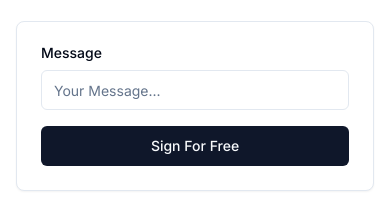
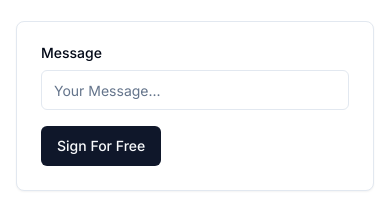
Before and after one commit to Ahmad-Hanki/Portfolio, a Next.js app: page /guestbook in a window 390 px wide. Shown: the part 207-423 px from the top of the page. Built offline with nearby package versions, Linux system fonts and the light colour scheme; no server answers.

Commit message:
kinde auth

```diff
--- a/package.json
+++ b/package.json
@@ -9,6 +9,7 @@
     "lint": "next lint"
   },
   "dependencies": {
+    "@kinde-oss/kinde-auth-nextjs": "^2.2.4",
     "@radix-ui/react-dialog": "^1.0.5",
     "@radix-ui/react-label": "^2.0.2",
     "@radix-ui/react-navigation-menu": "^1.1.4",
--- /dev/null
+++ b/src/app/api/auth/[kindeAuth]/route.ts
@@ -0,0 +1,2 @@
+import {handleAuth} from "@kinde-oss/kinde-auth-nextjs/server";
+export const GET = handleAuth();
--- a/src/app/guestbook/page.tsx
+++ b/src/app/guestbook/page.tsx
@@ -1,45 +1,47 @@
-import { Button } from '@/components/ui/button'
-import { Card, CardHeader } from '@/components/ui/card'
-import { Input } from '@/components/ui/input'
-import { Label } from '@/components/ui/label'
-import React from 'react'
+import { Button } from "@/components/ui/button";
+import { Card, CardHeader } from "@/components/ui/card";
+import { Input } from "@/components/ui/input";
+import { Label } from "@/components/ui/label";
+import { RegisterLink } from "@kinde-oss/kinde-auth-nextjs/components";
+import { getKindeServerSession } from "@kinde-oss/kinde-auth-nextjs/server";
+import React from "react";
 
-function GuestBookForm() {
-    const user = false
+async function GuestBookForm() {
+    const {getUser}= getKindeServerSession();
+    const user = await getUser();
 
   if (user) {
-        return <div>
+    return (
+      <div>
         <h1>Hello</h1>
       </div>
+    );
   }
 
-    return <div className='flex justify-between gap-4 flex-col md:flex-row'>
-        <Input type='text' placeholder='Your Message...'/>
-        <Button>
-            Sign For Free
-        </Button>
+  return (
+    <div className="flex justify-between gap-4 flex-col md:flex-row">
+      <Input type="text" placeholder="Your Message..." />
+      <RegisterLink>
+        <Button>Sign For Free</Button>
+      </RegisterLink>
     </div>
+  );
 }
-
 
 const GuestBookPage = () => {
   return (
-    <section className='max-w-7xl w-full px-4 md:px-8 mx-auto'>
-        <h1 className='text-4xl font-semibold lg:text-5xl'>
-            GuestBook
-        </h1>
-        <p className='leading-7 text-muted-foreground mt-2'>Sign My GuestBook!</p>
+    <section className="max-w-7xl w-full px-4 md:px-8 mx-auto">
+      <h1 className="text-4xl font-semibold lg:text-5xl">GuestBook</h1>
+      <p className="leading-7 text-muted-foreground mt-2">Sign My GuestBook!</p>
 
-        <Card className='mt-10'>
-            <CardHeader className='flex flex-col w-full'>
-                <Label className='mb-1'>
-                    Message
-                </Label>
+      <Card className="mt-10">
+        <CardHeader className="flex flex-col w-full">
+          <Label className="mb-1">Message</Label>
           <GuestBookForm />
         </CardHeader>
       </Card>
     </section>
-  )
-}
+  );
+};
 
-export default GuestBookPage
+export default GuestBookPage;
--- /dev/null
+++ b/src/components/Form.tsx
@@ -0,0 +1,8 @@
+
+const Form = () => {
+  return (
+    <div>Form</div>
+  )
+}
+
+export default Form
```
Also changed, not shown: 2 other files (tests, documents, lock files or other folders). Lines whose indentation alone changed are shown as unchanged.
